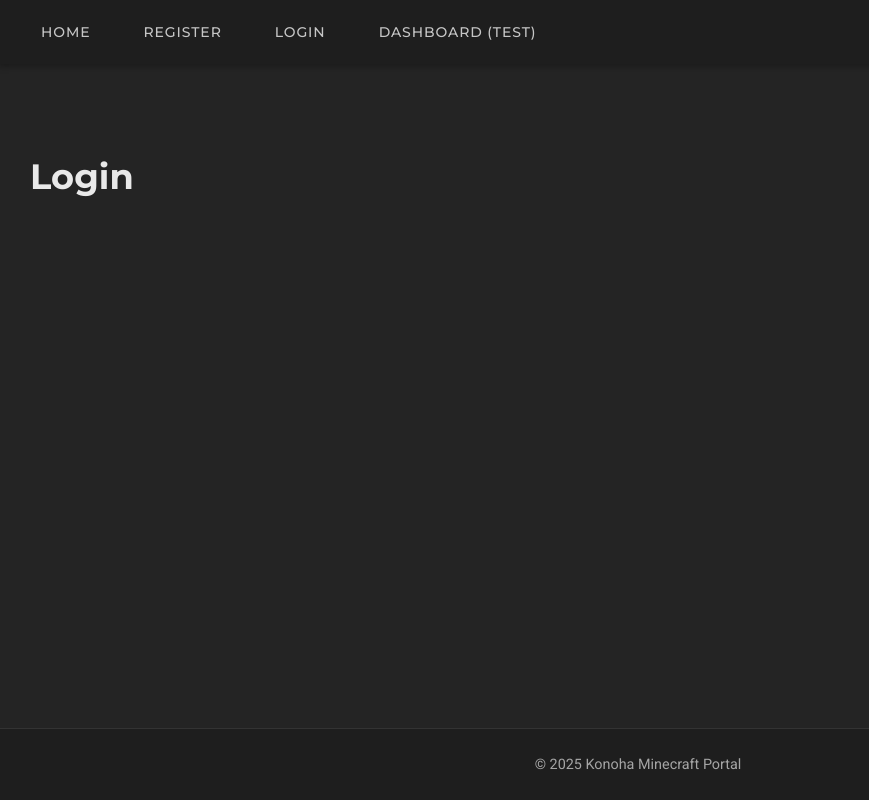
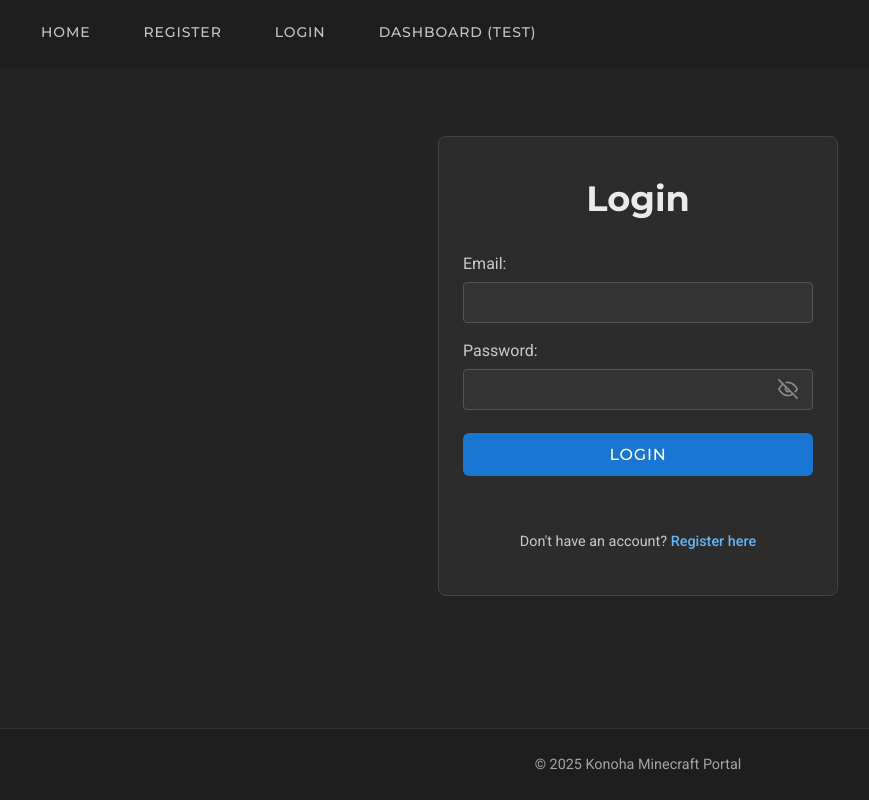
Before and after one commit to TimothyYLin/minecraft-verification-portal, a React (Vite) app in the folder frontend/: page /login in a window 1280 px wide. Shown: the whole page, without its empty margins (2-871 px from the left). Built offline with nearby package versions, Linux system fonts and the light colour scheme.

Commit message:
Added a functioning login page and connected to API. Created PasswordInput that allows for checking passwords during input.

```diff
--- /dev/null
+++ b/frontend/src/components/Form/PasswordInput.jsx
@@ -0,0 +1,52 @@
+import React, { useState } from 'react';
+
+import formStyles from '@/components/Form/Form.module.css';
+import EyeIcon from '@/components/common/EyeIcon';
+import EyeOffIcon from '@/components/common/EyeOffIcon';
+
+const wrapperStyle = {
+    position: 'relative',
+    display: 'flex',
+    alignItems: 'center',
+};
+
+function PasswordInput({ value, onChange, id, autoComplete }) {
+    const [isShown, setIsShown] = useState(false);
+
+    const toggleVisibility = () => {
+        setIsShown(current => !current);
+    };
+
+    const toggleButtonStyle = {
+        position: 'absolute',
+        right: '10px',
+        top: '50%',
+        transform: 'translateY(-50%)',
+        background: 'transparent',
+        border: 'none',
+        cursor: 'pointer',
+        color: isShown ? '#e0e0e0' : '#888',
+        padding: '5px',
+        display: 'flex',
+        alignItems: 'center',
+    };
+
+    return (
+        <div style={wrapperStyle}>
+            <input
+                type={isShown ? 'text' : 'password'}
+                id={id}
+                value={value}
+                onChange={onChange}
+                className={formStyles.input}
+                required
+                autoComplete={autoComplete}
+            />
+            <button type="button" onClick={toggleVisibility} style={toggleButtonStyle} aria-label="Toggle password visibility">
+                {isShown ?  <EyeIcon /> : <EyeOffIcon /> }
+            </button>
+        </div>
+    );
+}
+
+export default PasswordInput;
--- /dev/null
+++ b/frontend/src/components/common/EyeIcon.jsx
@@ -0,0 +1,10 @@
+import React from 'react';
+
+export default function EyeIcon({ size = 20, color = 'currentColor' }){
+    return (
+        <svg xmlns="http://www.w3.org/2000/svg" width={size} height={size} viewBox="0 0 24 24" fill="none" stroke={color} strokeWidth="2" strokeLinecap="round" strokeLinejoin="round">
+            <path d="M1 12s4-8 11-8 11 8 11 8-4 8-11 8-11-8-11-8z"></path>
+            <circle cx="12" cy="12" r="3"></circle>
+        </svg>
+    );
+}
--- /dev/null
+++ b/frontend/src/components/common/EyeOffIcon.jsx
@@ -0,0 +1,10 @@
+import React from 'react';
+
+export default function EyeOffIcon({ size = 20, color = 'currentColor' }) {
+    return (
+        <svg xmlns="http://www.w3.org/2000/svg" width={size} height={size} viewBox="0 0 24 24" fill="none" stroke={color} strokeWidth="2" strokeLinecap="round" strokeLinejoin="round">
+            <path d="M17.94 17.94A10.07 10.07 0 0 1 12 20c-7 0-11-8-11-8a18.45 18.45 0 0 1 5.06-5.94M9.9 4.24A9.12 9.12 0 0 1 12 4c7 0 11 8 11 8a18.5 18.5 0 0 1-2.16 3.19m-6.72-1.07a3 3 0 1 1-4.24-4.24"></path>
+            <line x1="1" y1="1" x2="23" y2="23"></line>
+        </svg>
+    );
+}
--- a/frontend/src/pages/LoginPage.jsx
+++ b/frontend/src/pages/LoginPage.jsx
@@ -1,9 +1,109 @@
-import React from 'react';
+import React, {useState} from 'react';
+import { useNavigate, Link } from 'react-router-dom';
+import { loginUser, resendVerificationEmail } from '@/services/apiService';
+
+import formStyles from '@/components/Form/Form.module.css';
+import ResendIcon from '@/components/common/ResendIcon';
+import PasswordInput from '@/components/Form/PasswordInput';
 
 function LoginPage(){
+    const [email, setEmail] = useState('');
+    const [password, setPassword] = useState('');
+    const [error, setError] = useState('');
+    const [message, setMessage] = useState('')
+    const [isApiError, setIsApiError] = useState(false);
+    const [showResend, setShowResend] = useState(false);
+
+    const navigate = useNavigate();
+
+    const handleResend = async () => {
+        setError('');
+        setIsApiError(false);
+        setShowResend(false);
+        setMessage('Sending a new link...');
+
+        try{
+            const data = await resendVerificationEmail(email);
+            setMessage(data.message);
+        }catch(err){
+            setMessage('');
+            setError(err.message || 'Failed to resend email.');
+            setIsApiError(true);
+        }
+    };
+
+    const handleSubmit = async (event) => {
+        event.preventDefault();
+        setError('');
+        setMessage('');
+        setIsApiError(false);
+        setShowResend(false);
+
+        try{
+            const data = await loginUser(email, password);
+            // TODO: Use AuthContext to save token
+            localStorage.setItem('authToken', data.token);
+            navigate('/dashboard');
+        }catch(err){
+            setError(err.message || 'An unexpected error occured.');
+            if(err.code === 'EMAIL_NOT_VERIFIED'){
+                setShowResend(true);
+            }
+
+            setIsApiError(true);
+        }
+    };
+
     return(
-        <div>
-            <h1>Login</h1>
+        <div className={formStyles.formContainer}>
+            <h1 className={formStyles.title}>Login</h1>
+            <form onSubmit={handleSubmit}>
+                <div className={formStyles.formGroup}>
+                    <label htmlFor="email" className={formStyles.label}>Email:</label>
+                    <input
+                        type="email"
+                        id="email"
+                        value={email}
+                        onChange={(e) => setEmail(e.target.value)}
+                        className={formStyles.input}
+                        required
+                        autoComplete="email"
+                    />
+                </div>
+                <div className={formStyles.formGroup}>
+                    <label htmlFor="password" className={formStyles.label}>Password:</label>
+                    <PasswordInput
+                        id="password"
+                        value={password}
+                        onChange={(e) => setPassword(e.target.value)}
+                        autoComplete="new-password"
+                    />
+                </div>
+                <div className={formStyles.buttonContainer}>
+                    <button type="submit" className={formStyles.button}>Login</button>
+                </div>
+            </form>
+
+            {showResend && (
+                <div className={formStyles.buttonContainer}>
+                    <button onClick={handleResend} className={`${formStyles.button} ${formStyles.resendButton}`}>
+                        <ResendIcon />
+                        Resend verification email
+                    </button>
+                </div>
+            )}
+
+            <div className={formStyles.messageContainer}>
+                {message && (
+                    <div className={formStyles.successMessage}>{message}</div>
+                )}
+                {error && isApiError && (
+                    <div className={formStyles.apiErrorBox}>{error}</div>
+                )}
+            </div>
+            <p className={formStyles.bottomLink}>
+                Don't have an account? <Link to="/register" className={formStyles.link}>Register here</Link>
+            </p>
         </div>
     );
 }
--- a/frontend/src/services/apiService.js
+++ b/frontend/src/services/apiService.js
@@ -3,7 +3,7 @@ const API_BASE_URL = 'http://localhost:3000/api';
 
 /**
  * Helper function to handle fetch responses.
- * @param {Response} response - Fetch response object
+ * @param {Response} response - Fetch the response object
  * @returns {Promise<object>} JSON response from server
  * @throws {Error} If API call fails or returns an error status
  */
@@ -52,9 +52,9 @@ function handleFetchError(error){
 
 /**
  * Requests to register the user
- * @param {string} email User's email
- * @param {string} password User's password
- * @returns {Promise<object>} JSON response from server
+ * @param {string} email - The user's email
+ * @param {string} password - The user's password
+ * @returns {Promise<object>} The JSON response from server
  * @throws {Error} If API call fails or returns with error status.
  */
 export async function registerUser(email, password){
@@ -75,8 +75,31 @@ export async function registerUser(email, password){
 }
 
 /**
+ * Handles user login
+ * @param {string} email - The user's email
+ * @param {string} password - The user's password
+ * @returns {Promise<object>} The JSON response from the server (including token)
+ */
+export async function loginUser(email, password){
+    try{
+        const response = await fetch(`${API_BASE_URL}/login`, {
+            method: 'POST',
+            headers: {
+                'Content-Type': 'application/json',
+            },
+            body: JSON.stringify( {email, password} ),
+        });
+
+        return handleResponse(response);
+    }catch(error){
+        handleFetchError(error);
+    }
+}
+
+
+/**
  * Requests to resend the verification email
- * @param {string} email User's email
+ * @param {string} email - The user's email
  * @returns {Promise<object>} The JSON response from the server
  */
 export async function resendVerificationEmail(email){
```
